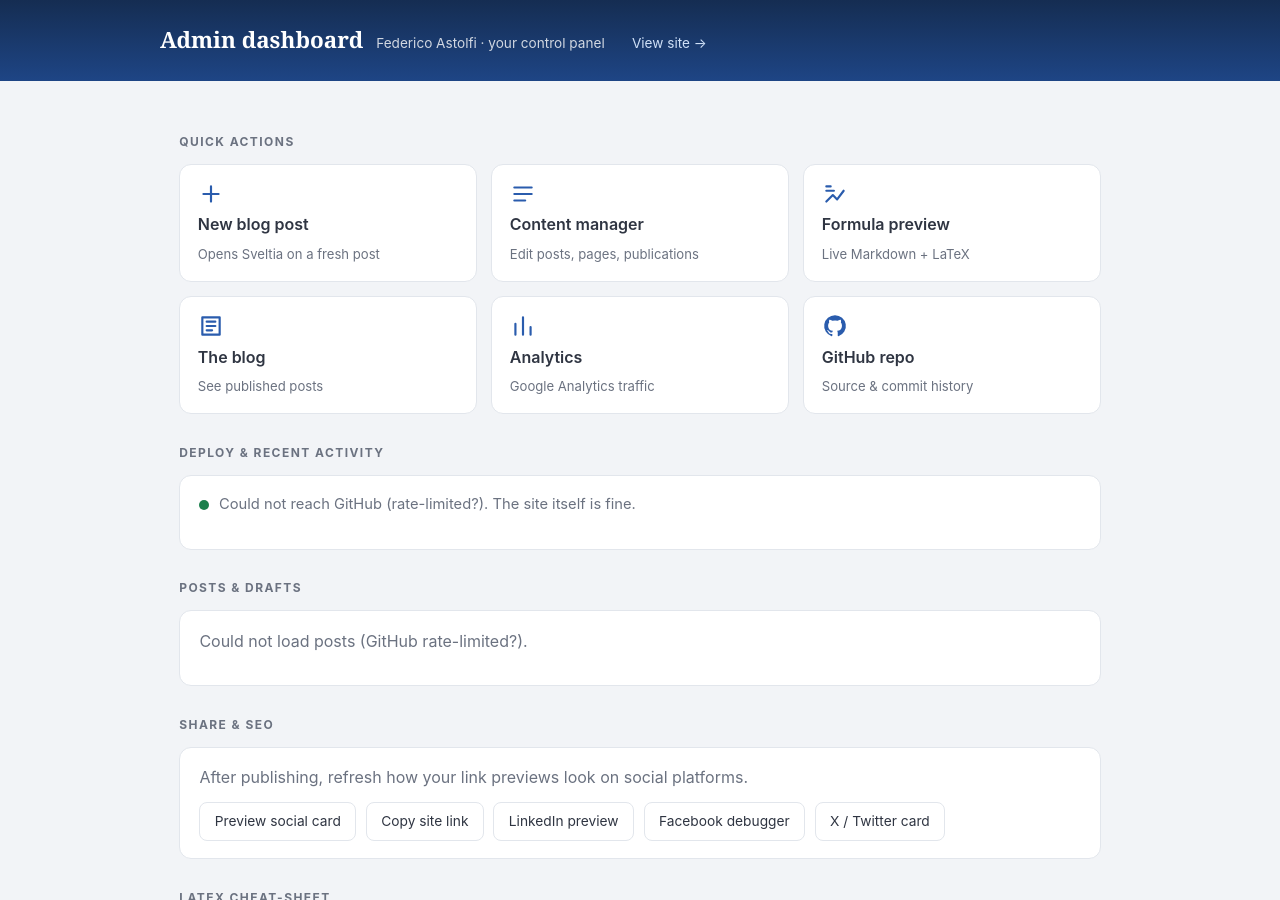
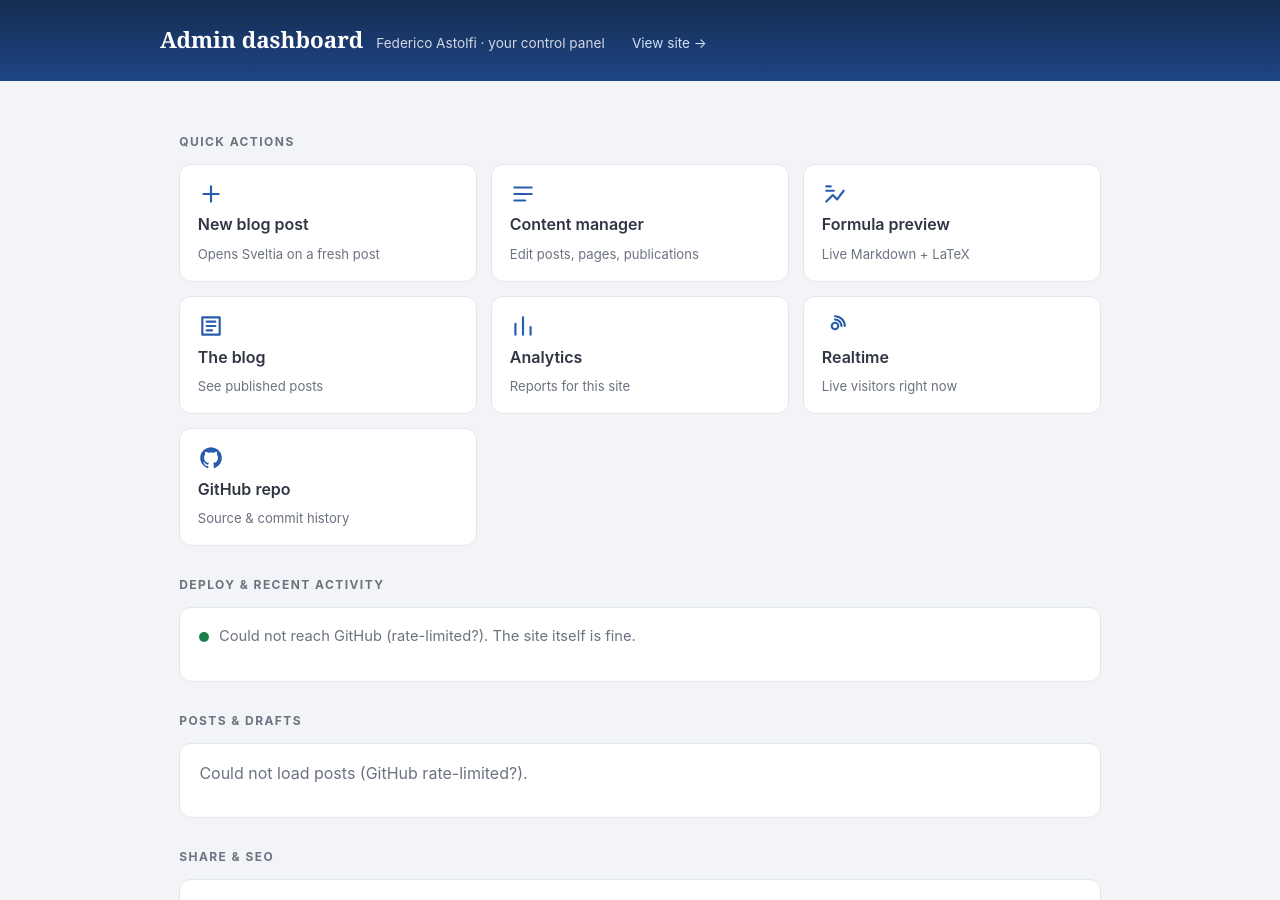
Before and after one commit to FedericoAstolfi/federicoastolfi.github.io, a Jekyll site: the page admin/dashboard.html, which Jekyll copies as it is, in a window 1280 px wide and 900 px high. Built offline with Jekyll 4.4.1, drawn with Linux system fonts in a browser that asks for light colours.

Commit message:
Dashboard: deep-link Analytics to the GA4 property + add Realtime tile
Analytics tile now opens the reports for property 15845648265; a new
Realtime tile jumps straight to live visitors.

Co-Authored-By: Claude Opus 4.8 <noreply@anthropic.com>

```diff
--- a/admin/dashboard.html
+++ b/admin/dashboard.html
@@ -135,10 +135,15 @@
         <span class="t">The blog</span>
         <span class="d">See published posts</span>
       </a>
-      <a class="tile" href="https://analytics.google.com/" target="_blank" rel="noopener">
+      <a class="tile" href="https://analytics.google.com/analytics/web/#/p15845648265/reports/intelligenthome" target="_blank" rel="noopener">
         <svg class="ico" viewBox="0 0 24 24" fill="none" stroke="currentColor" stroke-width="2" stroke-linecap="round" stroke-linejoin="round"><path d="M5 20V10M12 20V4M19 20v-7"/></svg>
         <span class="t">Analytics</span>
-        <span class="d">Google Analytics traffic</span>
+        <span class="d">Reports for this site</span>
+      </a>
+      <a class="tile" href="https://analytics.google.com/analytics/web/#/p15845648265/realtime/overview" target="_blank" rel="noopener">
+        <svg class="ico" viewBox="0 0 24 24" fill="none" stroke="currentColor" stroke-width="2" stroke-linecap="round" stroke-linejoin="round"><circle cx="12" cy="12" r="3"/><path d="M12 3a9 9 0 0 1 9 9M12 6a6 6 0 0 1 6 6"/></svg>
+        <span class="t">Realtime</span>
+        <span class="d">Live visitors right now</span>
       </a>
       <a class="tile" href="https://github.com/FedericoAstolfi/federicoastolfi.github.io" target="_blank" rel="noopener">
         <svg class="ico" viewBox="0 0 24 24" fill="currentColor"><path d="M12 2a10 10 0 0 0-3.16 19.49c.5.09.68-.22.68-.48v-1.7c-2.78.6-3.37-1.34-3.37-1.34-.45-1.16-1.11-1.47-1.11-1.47-.91-.62.07-.6.07-.6 1 .07 1.53 1.03 1.53 1.03.9 1.53 2.36 1.09 2.94.83.09-.65.35-1.09.63-1.34-2.22-.25-4.55-1.11-4.55-4.94 0-1.09.39-1.98 1.03-2.68-.1-.26-.45-1.27.1-2.64 0 0 .84-.27 2.75 1.02a9.5 9.5 0 0 1 5 0c1.91-1.29 2.75-1.02 2.75-1.02.55 1.37.2 2.38.1 2.64.64.7 1.03 1.59 1.03 2.68 0 3.84-2.34 4.68-4.57 4.93.36.31.68.92.68 1.85v2.74c0 .27.18.58.69.48A10 10 0 0 0 12 2z"/></svg>
```
